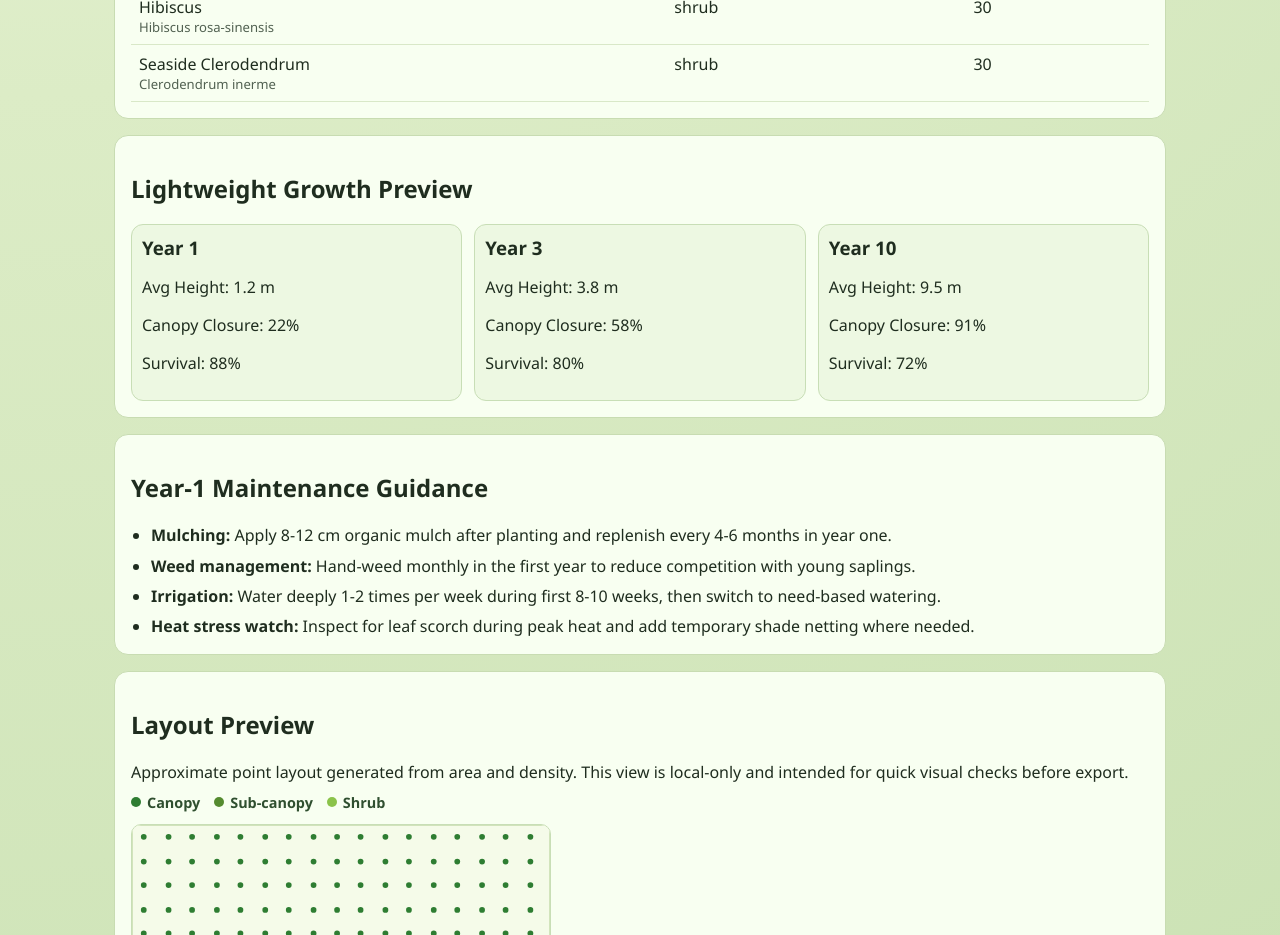
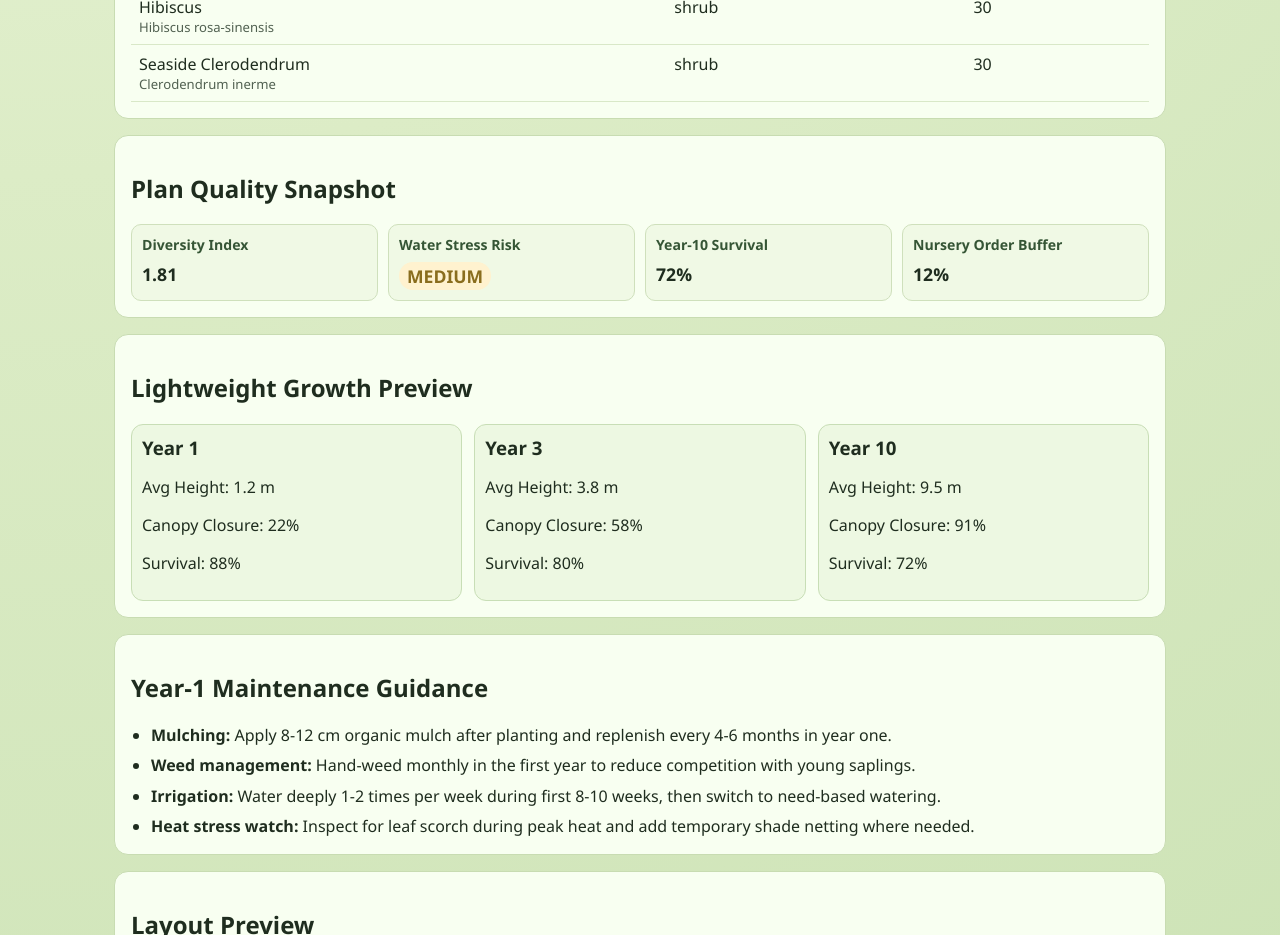
Before and after one commit to sivashankarplaraj/MiyawakiForestPlanning, a React (Vite) app: page / in a window 1280 px wide. Shown: the part 1160-2095 px from the top of the page. Built offline with nearby package versions, Linux system fonts and the light colour scheme.

Commit message:
feat(m1): add plan quality snapshot metrics

```diff
--- a/src/App.tsx
+++ b/src/App.tsx
@@ -3,6 +3,7 @@ import type { ChangeEvent } from "react";
 import { getPilotMetadata, getPilotSpeciesForPlanner } from "./data/pilotDataset";
 import { sampleSpecies } from "./data/sampleSpecies";
 import { buildMaintenanceGuidance } from "./lib/guidance";
+import { buildPlanInsight } from "./lib/insights";
 import { createLayoutGeoJson, createLayoutSvg, generateLayoutPoints } from "./lib/layoutExport";
 import { generatePlan } from "./lib/planner";
 import { createPlanDocument, parsePlanDocument, toInputFromPlanDocument } from "./lib/planDocument";
@@ -58,6 +59,7 @@ export default function App() {
   const previewScale = useMemo(() => Math.max(4, 320 / layoutSideM), [layoutSideM]);
   const previewSize = useMemo(() => Math.max(160, Math.round(layoutSideM * previewScale)), [layoutSideM, previewScale]);
   const guidance = useMemo(() => buildMaintenanceGuidance(input), [input]);
+  const insight = useMemo(() => buildPlanInsight(plan, input), [plan, input]);
 
   function layerColor(layer: string): string {
     if (layer === "canopy") {
@@ -364,6 +366,28 @@ export default function App() {
         </table>
       </section>
 
+      <section className="card insight">
+        <h2>Plan Quality Snapshot</h2>
+        <div className="insight-grid">
+          <article>
+            <h3>Diversity Index</h3>
+            <p>{insight.diversityIndex}</p>
+          </article>
+          <article>
+            <h3>Water Stress Risk</h3>
+            <p className={`risk risk-${insight.waterStressRisk}`}>{insight.waterStressRisk.toUpperCase()}</p>
+          </article>
+          <article>
+            <h3>Year-10 Survival</h3>
+            <p>{insight.projectedYear10Survival}%</p>
+          </article>
+          <article>
+            <h3>Nursery Order Buffer</h3>
+            <p>{insight.recommendedNurseryOrderBufferPct}%</p>
+          </article>
+        </div>
+      </section>
+
       <section className="card growth">
         <h2>Lightweight Growth Preview</h2>
         <div className="growth-grid">
--- /dev/null
+++ b/src/lib/insights.ts
@@ -0,0 +1,36 @@
+import type { ForestPlan, PlanInput } from "../types";
+
+export interface PlanInsight {
+  diversityIndex: number;
+  waterStressRisk: "low" | "medium" | "high";
+  projectedYear10Survival: number;
+  recommendedNurseryOrderBufferPct: number;
+}
+
+export function buildPlanInsight(plan: ForestPlan, input: PlanInput): PlanInsight {
+  const total = Math.max(1, plan.totalSaplings);
+  const shares = plan.items
+    .map((item) => item.count / total)
+    .filter((value) => value > 0);
+
+  const diversityIndex = Number((-shares.reduce((sum, p) => sum + p * Math.log(p), 0)).toFixed(2));
+
+  const survivalAtYear10 = plan.growth.find((stage) => stage.year === 10)?.survivalPct ?? 70;
+
+  let waterStressRisk: "low" | "medium" | "high" = "low";
+  if (input.waterAvailability === "medium") {
+    waterStressRisk = "medium";
+  }
+  if (input.waterAvailability === "low") {
+    waterStressRisk = "high";
+  }
+
+  const recommendedNurseryOrderBufferPct = waterStressRisk === "high" ? 18 : waterStressRisk === "medium" ? 12 : 8;
+
+  return {
+    diversityIndex,
+    waterStressRisk,
+    projectedYear10Survival: survivalAtYear10,
+    recommendedNurseryOrderBufferPct
+  };
+}
--- a/src/styles.css
+++ b/src/styles.css
@@ -175,6 +175,54 @@ td {
   color: #516151;
 }
 
+.insight-grid {
+  margin-top: 10px;
+  display: grid;
+  gap: 10px;
+  grid-template-columns: repeat(auto-fit, minmax(160px, 1fr));
+}
+
+.insight-grid article {
+  border: 1px solid #cfe0bc;
+  border-radius: 10px;
+  padding: 10px;
+  background: #f0f9e5;
+}
+
+.insight-grid h3 {
+  margin: 0;
+  font-size: 0.88rem;
+  color: #355535;
+}
+
+.insight-grid p {
+  margin: 8px 0 0;
+  font-size: 1.1rem;
+  font-weight: 700;
+}
+
+.risk {
+  display: inline-flex;
+  border-radius: 999px;
+  padding: 2px 8px;
+  font-size: 0.88rem;
+}
+
+.risk-low {
+  background: #dff4df;
+  color: #2e7d32;
+}
+
+.risk-medium {
+  background: #fff2cf;
+  color: #8a6d1d;
+}
+
+.risk-high {
+  background: #ffe2e2;
+  color: #a12f2f;
+}
+
 .growth-grid {
   display: grid;
   gap: 12px;
```
Also changed, not shown: 2 other files (tests, documents, lock files or other folders).
